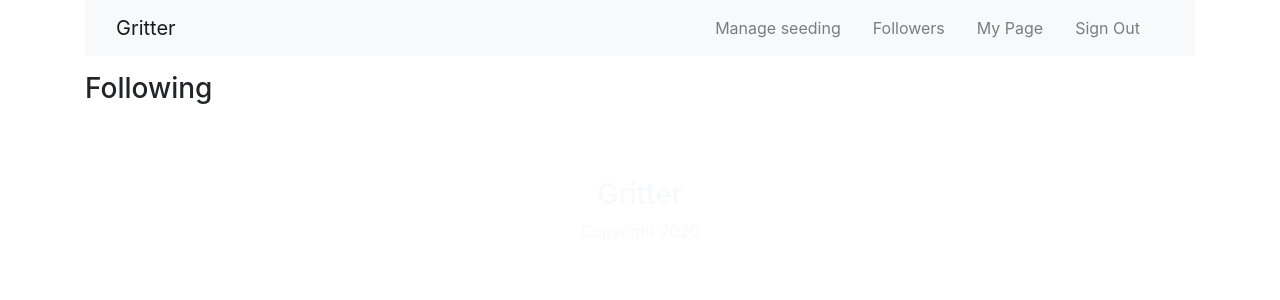
After one commit to thejasonlee/twitter_clone, a Flask app: page /user/admin/following in a window 1280 px wide. The commit adds this page. Shown: the top 300 px of the page. Run offline with Flask 2, Linux system fonts and the light colour scheme; a user stored in the database is signed in; some libraries are stand-ins or nearby versions.

Commit message:
layout for follower/follwing template and link to pages

```diff
--- a/project/routes.py
+++ b/project/routes.py
@@ -206,6 +206,18 @@ def unfollow(username):
         return redirect(url_for('user_home'))
 
 
+@app.route('/user/<username>/followers', methods=['GET'])
+@login_required
+def followers(username):
+    return render_template('followers.html')
+
+
+@app.route('/user/<username>/following', methods=['GET'])
+@login_required
+def following(username):
+    return render_template('following.html')
+
+
 @app.route('/list_users', methods=['GET'])
 def list_users():
     users = User.query.all()
--- /dev/null
+++ b/project/templates/following.html
@@ -0,0 +1,10 @@
+{% extends "layout.html" %}
+
+
+{% block content %}
+
+<div class="container">
+    <h3>Following</h3>
+</div>
+
+{% endblock %}
--- a/project/templates/layout.html
+++ b/project/templates/layout.html
@@ -33,7 +33,7 @@
                 <div class="collapse navbar-collapse" id="navbarToggle">
                   <div class="navbar-nav ml-auto">
                     <a class="nav-item nav-link mr-3 ml-auto" href="{{ url_for('manage_seeding') }}">Manage seeding</a>
-                    <a class="nav-item nav-link mr-3 ml-auto" href="{{ url_for('user', username=username) }}">Followers</a>
+                    <a class="nav-item nav-link mr-3 ml-auto" href="{{ url_for('followers', username=current_user.username) }}">Followers</a>
                     {% if current_user.is_anonymous  %}
                     <a class="nav-item nav-link mr-3 ml-auto" href="{{ url_for('signup') }}">Sign Up</a>
                     <a class="nav-item nav-link mr-3 ml-auto" href="{{ url_for('signin') }}">Sign In</a>
--- a/project/templates/user_home.html
+++ b/project/templates/user_home.html
@@ -22,7 +22,7 @@
     {# legacy Post form #}
     <form method="POST" action="">
         {{ form.csrf_token }}
-        {{ form.content }} <br>
+        {{ form.content(rows='4',cols='50') }} <br>
         {{ form.submit }} <br>
     </form>
 </div>
```
Also changed, not shown: project/templates/followers.html (added, +10 -0 lines), project/templates/user.html (+9 -2 lines), project/app.db.
